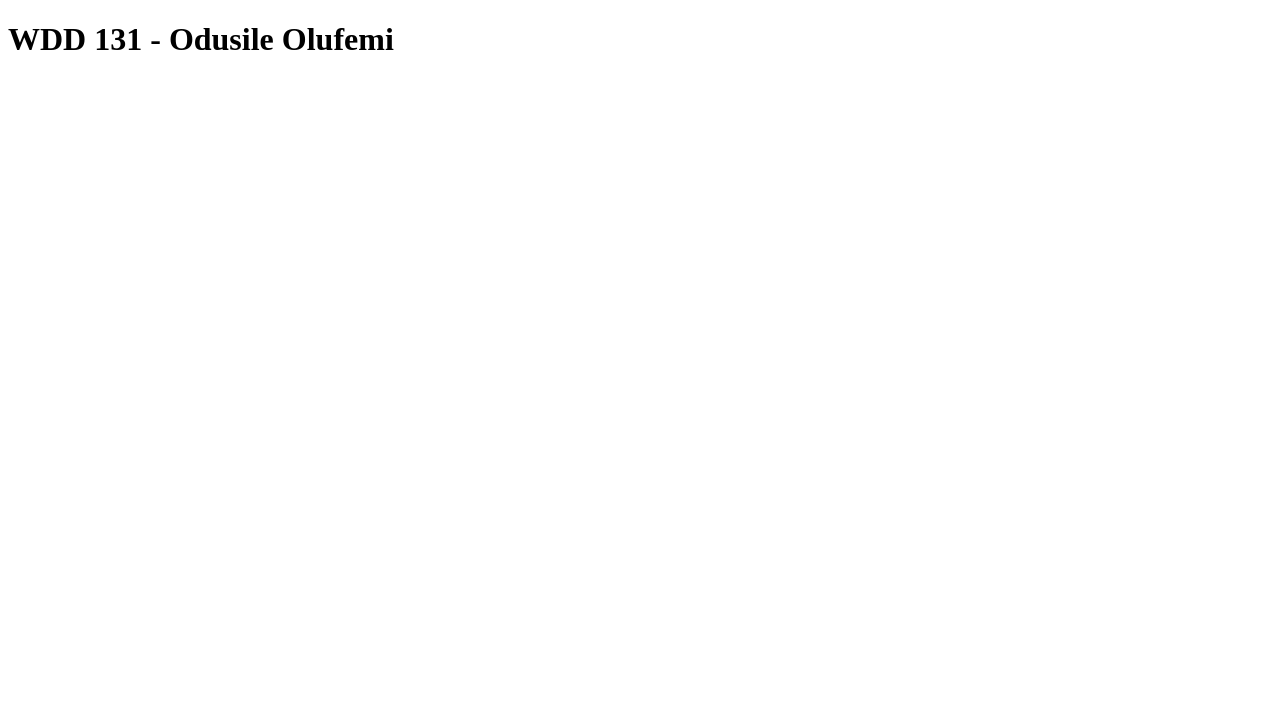
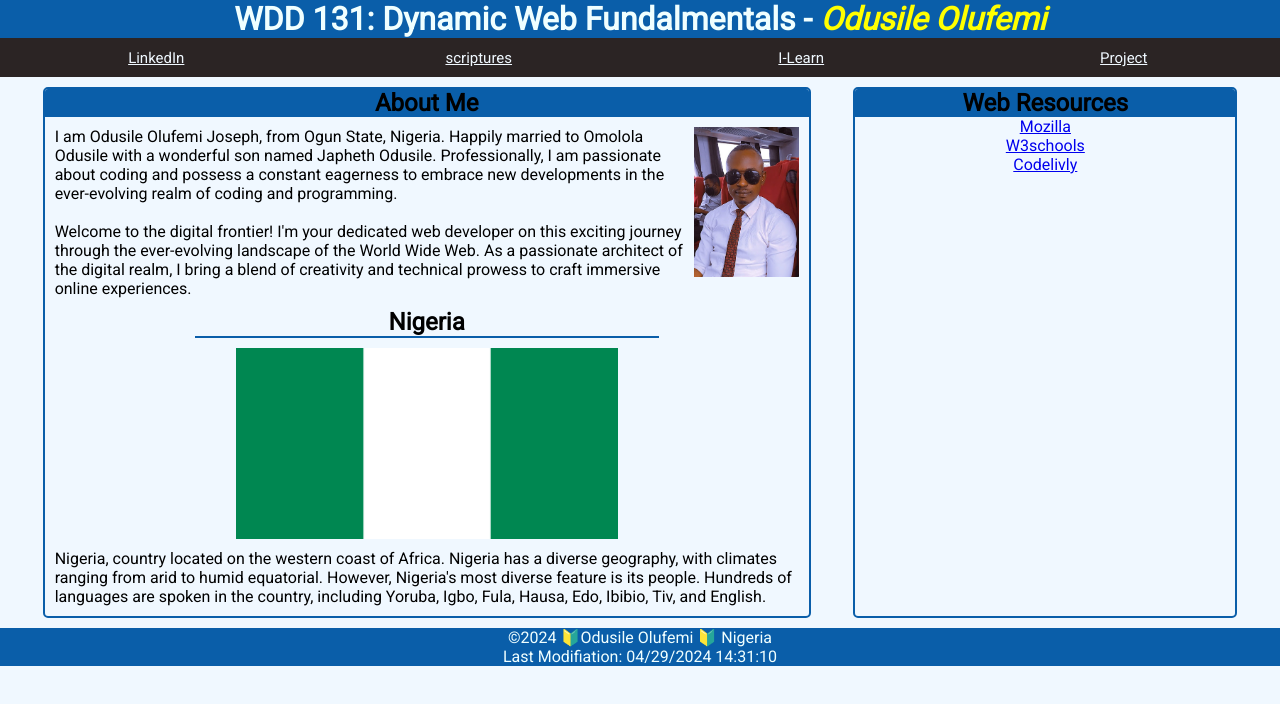
Before and after one commit to mefix007/wdd131, a plain HTML site: page index.html in a window 1280 px wide. Drawn offline with Linux system fonts and the light colour scheme.

Commit message:
week 01 wdd131 assignment completed

```diff
--- a/index.html
+++ b/index.html
@@ -4,8 +4,70 @@
         <meta charset="UTF-8">
         <meta name="viewport" content="width=device-width, initial-scale=1.0">
         <title>wdd131</title>
+        <meta name="description" content="html, css, and java script coding">
+        <meta name="author" content="Odusile Olufemi">
+        <link rel="stylesheet" href="styles/base.css">
+        <script src="script/getdates.js" defer></script>
+        <link rel="preconnect" href="https://fonts.googleapis.com">
+        <link rel="preconnect" href="https://fonts.gstatic.com" crossorigin>
+        <link href="https://fonts.googleapis.com/css2?family=Roboto:wght@100;400&display=swap" rel="stylesheet">
     </head>
     <body>
-    <h1>WDD 131 - Odusile Olufemi</h1>
+        <header>
+            <h1> WDD 131: Dynamic Web Fundalmentals - <span class="yellowText">Odusile Olufemi</span></h1>
+            <nav id="navigation">
+                <ul>
+                    <li><a href="https://www.linkedin.com/in/olufemi-odusile" title="LinkedIn">LinkedIn</a></li>
+                    <li><a href="https://www.churchofjesuschrist.org/study/scriptures/bofm/mosiah/2?lang=eng" title="scriptures">scriptures</a></li>
+                    <li><a href="https://byui.instructure.com/" title="I-Learn">I-Learn</a></li>
+                    <li><a href="#" title="Project">Project</a></li>
+                </ul>
+            </nav>
+        </header>
+        <main>
+            <div class="main">
+                <section class="card" id="firstSection">
+                    <h1>About Me</h1>
+                        <div class="aboutMeCard">
+                            <p>
+                                I am Odusile Olufemi Joseph, from Ogun State, Nigeria. Happily married to Omolola Odusile with a wonderful son named
+                                Japheth Odusile. Professionally, I am passionate about coding and possess a constant eagerness to embrace new developments
+                                in the ever-evolving realm of coding and programming.
+                                <br>
+                                <br>
+                                Welcome to the digital frontier! I'm your dedicated web developer on this exciting journey through the ever-evolving
+                                landscape of the World Wide Web. As a passionate architect of the digital realm, I bring a blend of creativity and
+                                technical prowess to craft immersive online experiences.
+                            </p>
+                            <img class="profilePix" src="images/profile.png" alt="ProfilePicture">
+                        </div>
+                        <h2>Nigeria</h2>
+                        <div id="aboutNigeria">
+                            <img class="flag" src="images/flag.png" alt="NigeriaFlag">
+                            <div class="nigeriaDescrip">
+                                <p>
+                                    Nigeria, country located on the western coast of Africa. Nigeria has a diverse geography, with climates ranging
+                                    from arid to humid equatorial. However, Nigeria's most diverse feature is its people. Hundreds of languages are
+                                    spoken in the country, including Yoruba, Igbo, Fula, Hausa, Edo, Ibibio, Tiv, and English.
+                                </p>
+                            </div>
+                        </div>
+                </section>
+                <section class="card" id="secondSection">
+                    <h1>Web Resources</h1>
+                    <div class="subSection">
+                        <nav class="webDevResources">
+                            <li><a href="https://developer.mozilla.org/en-US/">Mozilla</a></li>
+                            <li><a href="https://www.w3schools.com/">W3schools</a></li>
+                            <li><a href="https://www.codelivly.com/">Codelivly</a></li>
+                        </nav>
+                    </div>
+                </section>
+            </div>
+        </main>
+        <footer>
+         <p>©2024 🔰Odusile Olufemi 🔰 Nigeria</p>
+         <p id="modified">Last Modifiation: 04/29/2024 14:31:10</p>
+        </footer>
     </body>
 </html>
--- /dev/null
+++ b/script/getdates.js
@@ -0,0 +1,2 @@
+const d = new Date();
+document.getElementById("modified").innerHTML = year;
--- /dev/null
+++ b/styles/base.css
@@ -0,0 +1,110 @@
+* {
+	margin: 0;
+	padding: 0;
+}
+
+body{
+	background-color: aliceblue;
+	font-family: "Roboto", sans-serif;
+	font-weight: 400;
+	font-style: normal;
+}
+
+header{
+	background-color: rgb(10, 94, 169);
+	color: azure;
+	text-align: center;
+	margin-top: 0px;
+	margin-left: -5px;
+	margin-right: -5px;
+}
+
+.yellowText{
+	color: yellow;
+	font-style: italic;
+}
+
+h1 {
+    text-align: center;
+	background-color: rgb(10, 94, 169);
+  }
+
+ul {
+	display: flex;
+	background-color: #2b2424;
+	list-style: none;
+	align-content: space-around;
+}
+
+ul li{
+	flex: 1 1 100%;
+	padding: 10px;
+}
+
+ul li a{
+	color: aliceblue;
+	font-style: none;
+	font-size: 15px;
+}
+
+ul li a:hover {
+	font-weight: 400;
+	text-decoration-color: rgb(216, 45, 167);
+}
+
+.main {
+	display: grid;
+	grid-template-columns: 60% 30%;
+	justify-content: space-evenly;
+	margin-top: 10px;
+}
+
+.card {
+	grid-column: auto;
+	border: 2px solid rgb(10, 94, 169);
+	border-radius: 5px;
+	overflow: auto;
+}
+
+.profilePix {
+	width: 150px;
+	height: 150px;
+}
+
+.aboutMeCard {
+	display: flex;
+	padding: 10px;
+}
+.nigeriaDescrip {
+	display: flex;
+	padding: 10px;
+ }
+
+h2 {
+	text-align: center;
+	border-bottom: 2px solid  rgb(10, 94, 169);
+	margin-left: 150px;
+	margin-right: 150px;
+}
+
+.flag{
+	display: block;
+	margin-left: auto;
+	margin-right: auto;
+	width: 50%;
+	padding-top: 10px;
+}
+
+.webDevResources{
+	text-align: center;
+	list-style: none;
+	text-decoration: none;
+}
+
+footer {
+	background-color:  rgb(10, 94, 169);
+	text-align: center;
+	margin-top: 10px;
+	color: azure;
+	font-size: 100%;
+}
```
Also changed, not shown: week01/basic-layout.html (+2 -2 lines), images/flag.png (added), images/profile.png (added). Lines whose indentation alone changed are shown as unchanged.
